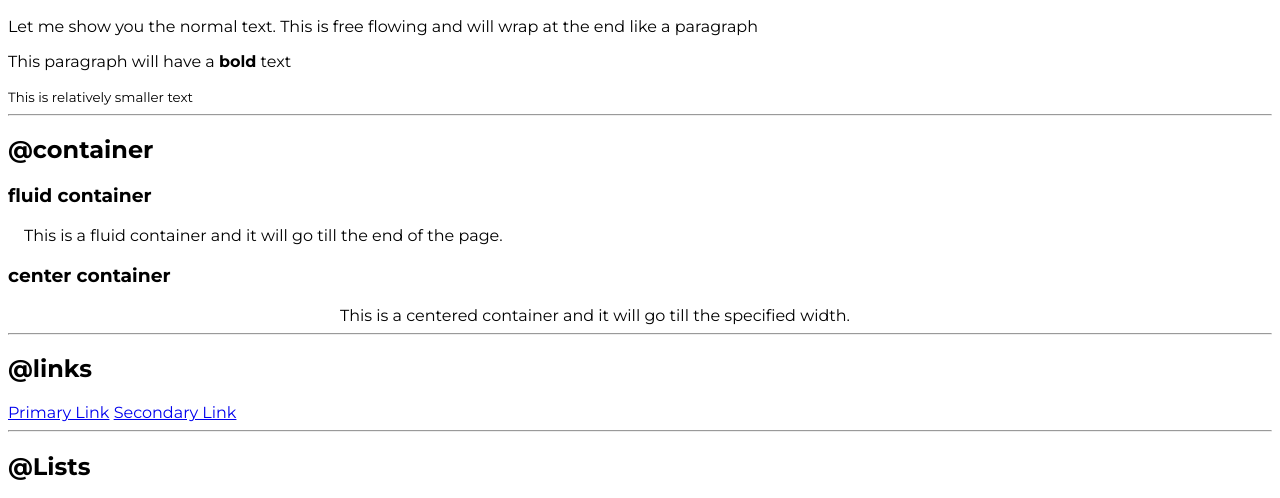
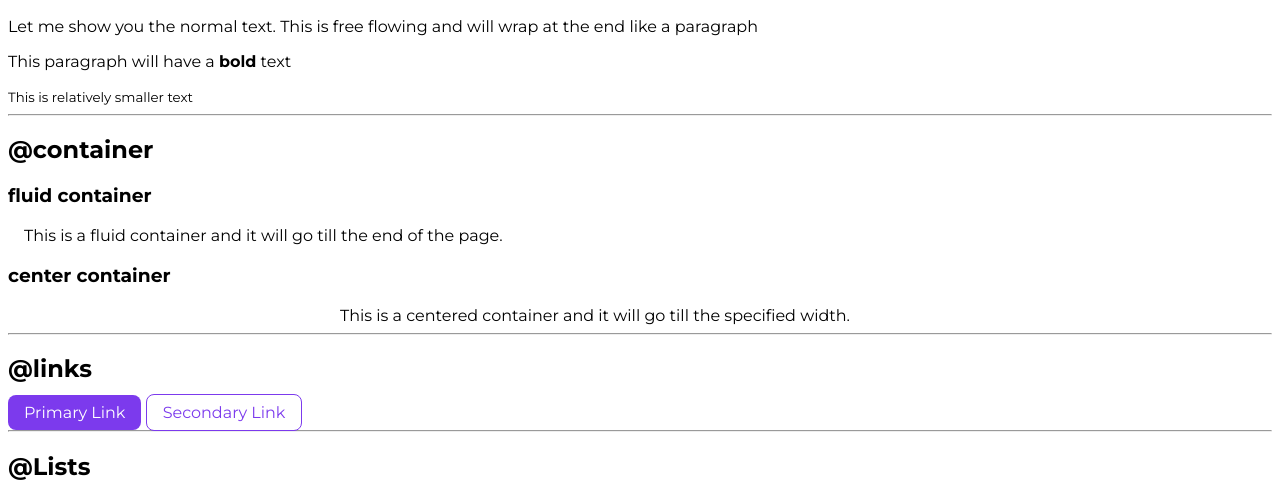
Before and after one commit to Ravijhabit/htmlcss, a plain HTML site: page index.html in a window 1280 px wide. Shown: the part 282-780 px from the top of the page. Drawn offline with Linux system fonts and the light colour scheme.

Commit message:
Links updated

```diff
--- a/index.html
+++ b/index.html
@@ -35,8 +35,8 @@
 
     <h2>@links</h2>
 
-    <a href="/">Primary Link</a>
-    <a href="/">Secondary Link</a>
+    <a class="link link-primary" href="/">Primary Link</a>
+    <a class="link link-secondary " href="/">Secondary Link</a>
 
     <hr>
 
--- a/style.css
+++ b/style.css
@@ -1,4 +1,8 @@
 @import url('https://fonts.googleapis.com/css2?family=Montserrat:wght@400;700&display=swap');
+
+:root{
+    --primary-color:#7C3AED;
+}
 
 body{
     font-family:'Montserrat', sans-serif;
@@ -6,11 +10,29 @@ body{
 
 /* Container */
 .container{
-    padding-left:1rem;
-    padding-right:1rem;
+    padding:0 1rem;
 }
 
 .container-center{
     max-width:600px;
     margin:auto;
 }
+
+/* Links */
+
+.link{
+    text-decoration:none;
+    padding: 0.5rem 1rem;
+}
+
+.link-primary{
+    background-color:var(--primary-color);
+    border-radius:0.5rem;
+    color:white;
+}
+
+.link-secondary{
+    color:var(--primary-color);
+    border-radius:0.5rem;
+    border: 1px solid var(--primary-color);
+}
```
